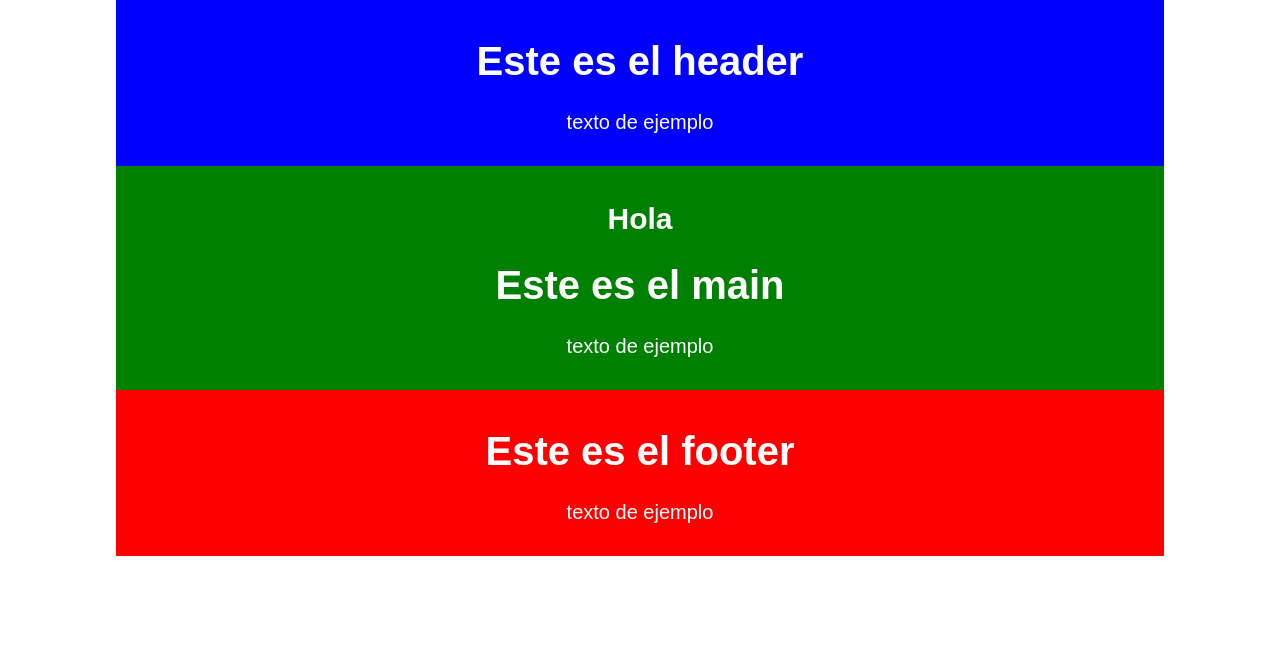
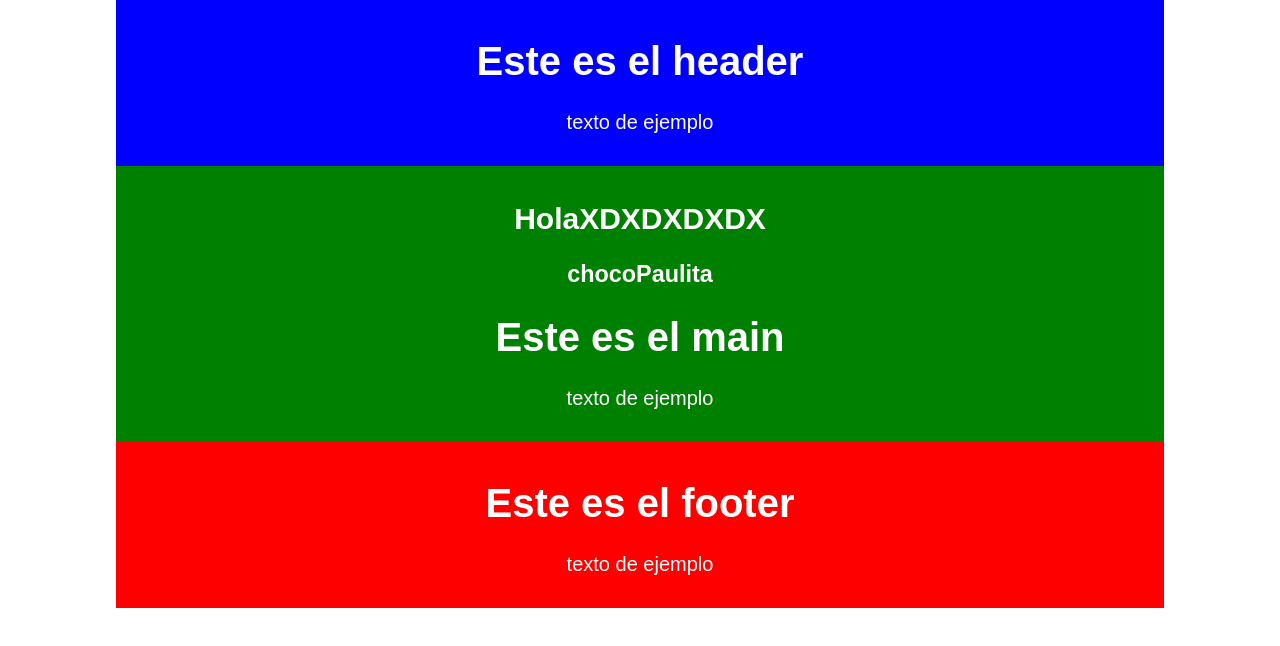
Before and after one commit to Paulaforero/RepoChocopaulita, a plain HTML site: page index.html in a window 1280 px wide. Drawn offline with Linux system fonts and the light colour scheme.

Commit message:
Añadir h3 en html

```diff
--- a/index.html
+++ b/index.html
@@ -18,7 +18,8 @@
 
     <main>
         <div>
-            <h2> Hola</h2>
+            <h2> HolaXDXDXDXDX</h2>
+            <h3> chocoPaulita</h3>
             <h1>Este es el main</h1>
             <p>texto de ejemplo</p>
         </div>
```
